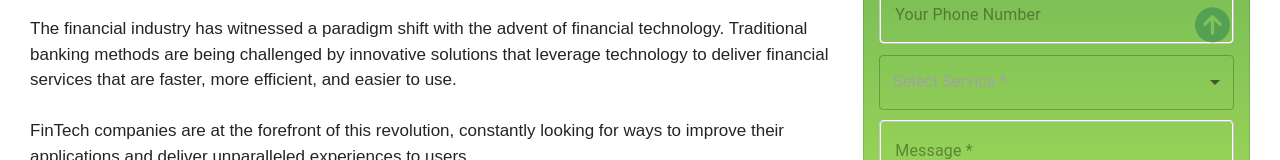
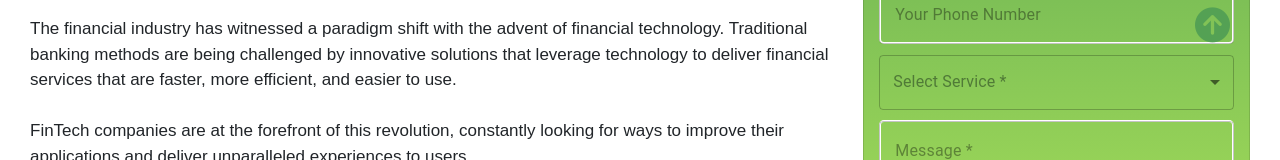
Before and after one commit to experttDeveloper/ProjectBrandclever, a React (Create React App) app: page /traning-and-placement in a window 1280 px wide. Shown: the part 734-894 px from the top of the page. Built offline with nearby package versions, Linux system fonts and the light colour scheme.

Commit message:
working on blog detaild page

```diff
--- a/src/index.css
+++ b/src/index.css
@@ -2324,6 +2324,11 @@ section.heading .banner-heading.placement-banner h2 {
     transition: 0.4s;
 }
 
+.blog_detail_form_main label.MuiFormLabel-root.MuiInputLabel-root.MuiInputLabel-formControl.MuiInputLabel-animated.MuiInputLabel-sizeMedium.MuiInputLabel-outlined.MuiFormLabel-colorPrimary.MuiInputLabel-root.MuiInputLabel-formControl.MuiInputLabel-animated.MuiInputLabel-sizeMedium.MuiInputLabel-outlined.css-ayzozo-MuiFormLabel-root-MuiInputLabel-root {
+    color: #507a37;
+}
+
+
 button.back_btn_placement_traning {
     display: block;
     padding: 10px 40px;
```
Also changed, not shown: 1 other file (tests, documents, lock files or other folders).
